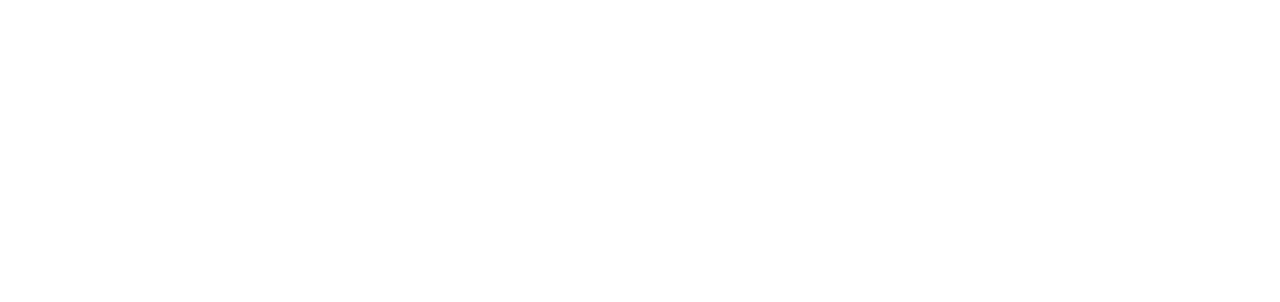
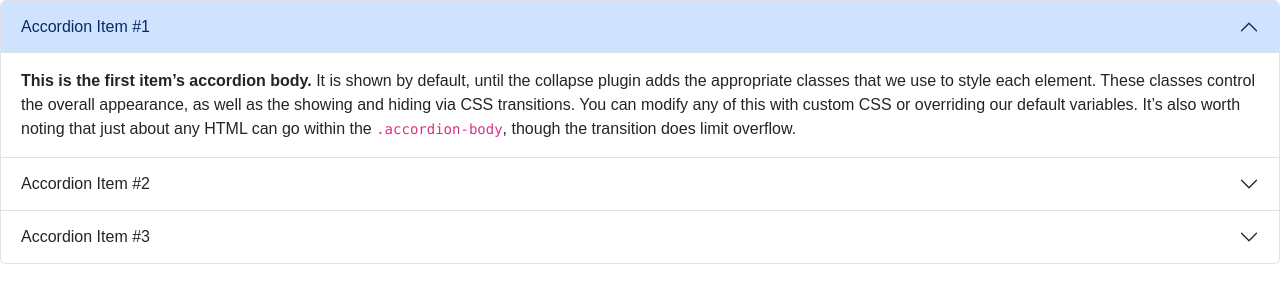
Before and after one commit to gabriele730/ProgettoFaiella, a plain HTML site: page Faq.html in a window 1280 px wide. Drawn offline with nearby package versions, Linux system fonts and the light colour scheme.

Commit message:
add goggle font

```diff
--- a/Faq.html
+++ b/Faq.html
@@ -0,0 +1,50 @@
+<!DOCTYPE html>
+<html lang="en">
+<head>
+    <meta charset="UTF-8">
+    <meta name="viewport" content="width=device-width, initial-scale=1.0">
+    <title>Document</title>
+    <link rel="stylesheet" href="css/styles.css">
+    <link rel="stylesheet" href="https://cdn.jsdelivr.net/npm/bootstrap@5.3.0/dist/css/bootstrap.min.css">
+</head>
+<body class="akt">
+    <div class="accordion" id="accordionExample">
+  <div class="accordion-item">
+    <h2 class="accordion-header">
+      <button class="accordion-button" type="button" data-bs-toggle="collapse" data-bs-target="#collapseOne" aria-expanded="true" aria-controls="collapseOne">
+        Accordion Item #1
+      </button>
+    </h2>
+    <div id="collapseOne" class="accordion-collapse collapse show" data-bs-parent="#accordionExample">
+      <div class="accordion-body">
+        <strong>This is the first item’s accordion body.</strong> It is shown by default, until the collapse plugin adds the appropriate classes that we use to style each element. These classes control the overall appearance, as well as the showing and hiding via CSS transitions. You can modify any of this with custom CSS or overriding our default variables. It’s also worth noting that just about any HTML can go within the <code>.accordion-body</code>, though the transition does limit overflow.
+      </div>
+    </div>
+  </div>
+  <div class="accordion-item">
+    <h2 class="accordion-header">
+      <button class="accordion-button collapsed" type="button" data-bs-toggle="collapse" data-bs-target="#collapseTwo" aria-expanded="false" aria-controls="collapseTwo">
+        Accordion Item #2
+      </button>
+    </h2>
+    <div id="collapseTwo" class="accordion-collapse collapse" data-bs-parent="#accordionExample">
+      <div class="accordion-body">
+        <strong>This is the second item’s accordion body.</strong> It is hidden by default, until the collapse plugin adds the appropriate classes that we use to style each element. These classes control the overall appearance, as well as the showing and hiding via CSS transitions. You can modify any of this with custom CSS or overriding our default variables. It’s also worth noting that just about any HTML can go within the <code>.accordion-body</code>, though the transition does limit overflow.
+      </div>
+    </div>
+  </div>
+  <div class="accordion-item">
+    <h2 class="accordion-header">
+      <button class="accordion-button collapsed" type="button" data-bs-toggle="collapse" data-bs-target="#collapseThree" aria-expanded="false" aria-controls="collapseThree">
+        Accordion Item #3
+      </button>
+    </h2>
+    <div id="collapseThree" class="accordion-collapse collapse" data-bs-parent="#accordionExample">
+      <div class="accordion-body">
+        <strong>This is the third item’s accordion body.</strong> It is hidden by default, until the collapse plugin adds the appropriate classes that we use to style each element. These classes control the overall appearance, as well as the showing and hiding via CSS transitions. You can modify any of this with custom CSS or overriding our default variables. It’s also worth noting that just about any HTML can go within the <code>.accordion-body</code>, though the transition does limit overflow.
+      </div>
+    </div>
+  </div>
+</div>
+</body>
+</html>
--- a/css/styles.css
+++ b/css/styles.css
@@ -1,3 +1,11 @@
 h1{
     font-style: italic;
 }
+@import url('https://fonts.googleapis.com/css2?family=Akt:wght@100..900&display=swap');
+
+.akt{
+  font-family: "Akt", sans-serif;
+  font-optical-sizing: auto;
+  font-weight: 500;
+  font-style: normal;
+}
```
